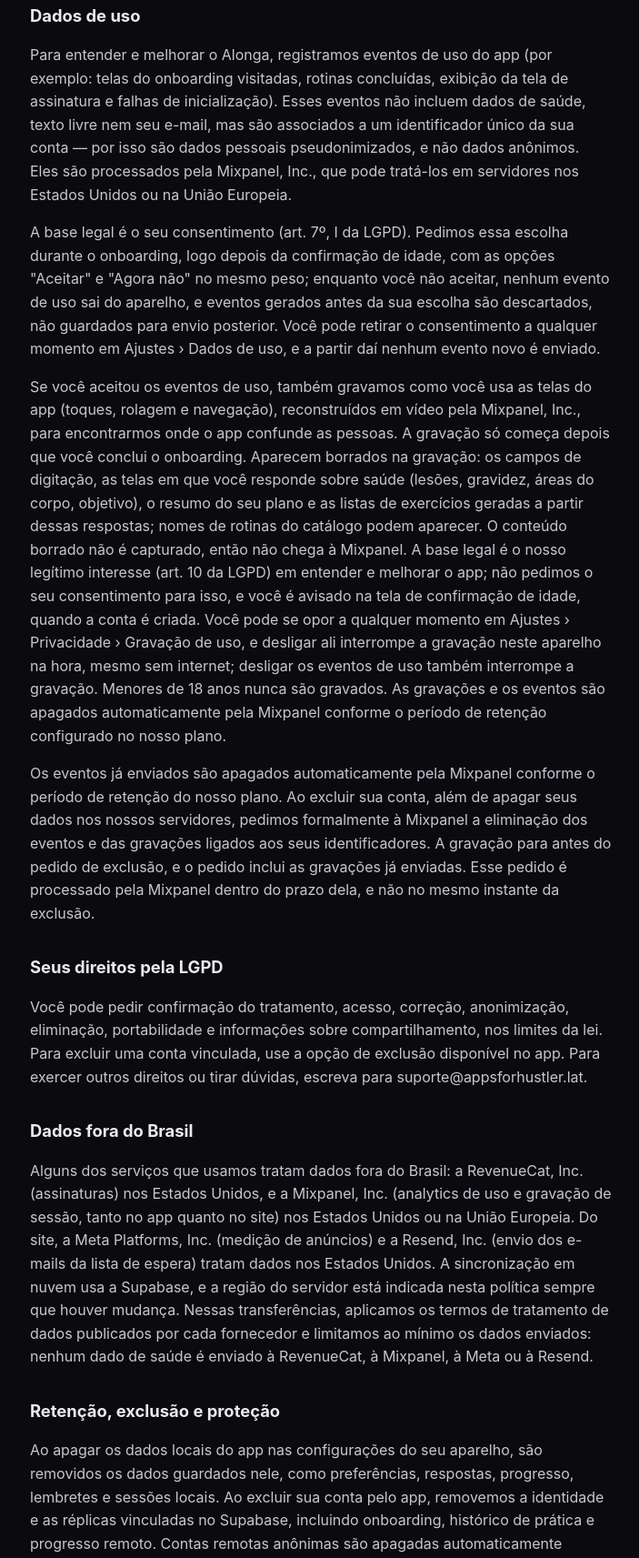
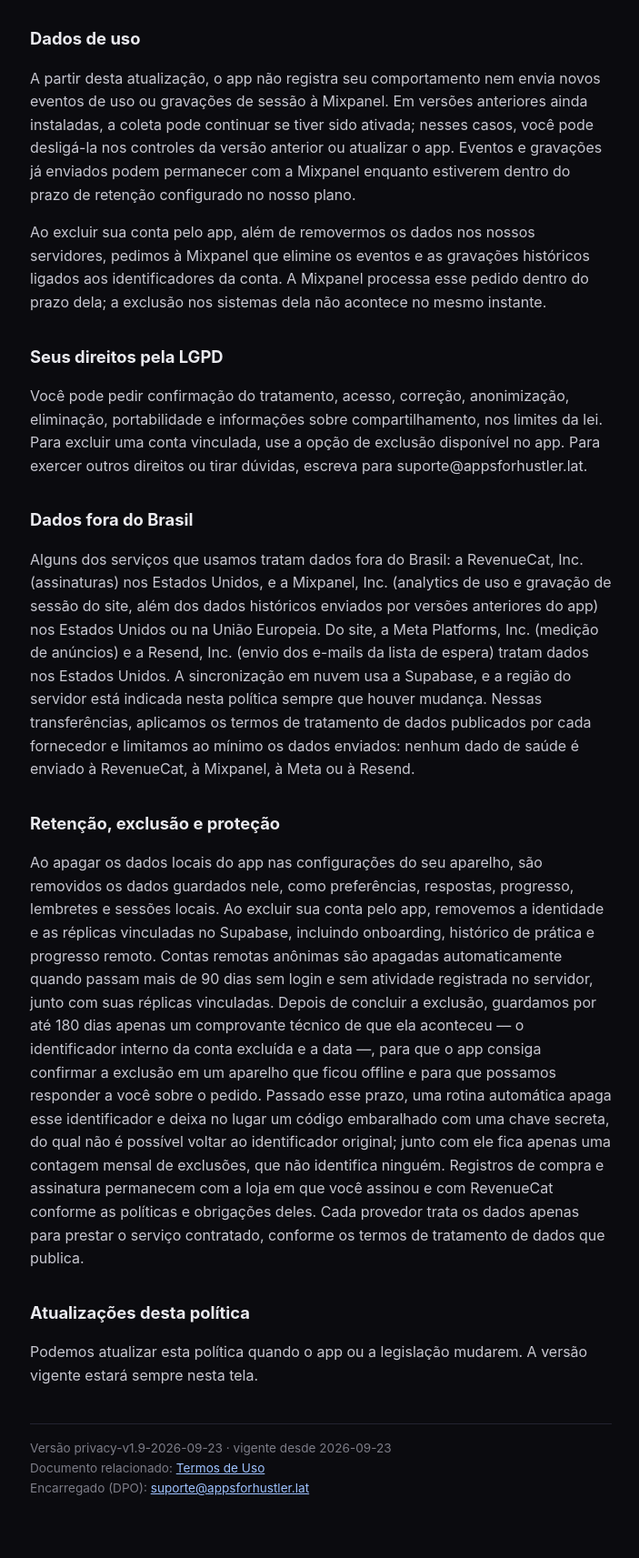
Before and after one commit to AppsForHustler/alonga-legal, a plain HTML site: page docs/privacidade/index.html in a window 1280 px wide. Shown: the part 2517-4230 px from the top of the page at 91% size, without its empty margins (287-990 px from the left). Drawn offline with Linux system fonts and the light colour scheme.

Commit message:
Publish privacy policy for no analytics app release

```diff
--- a/docs/privacidade/index.html
+++ b/docs/privacidade/index.html
@@ -4,8 +4,8 @@
 <meta charset="utf-8">
 <meta name="viewport" content="width=device-width, initial-scale=1">
 <title>Política de Privacidade — Alonga</title>
-<meta name="alonga-policy-version" content="privacy-v1.8-2026-09-05">
-<meta name="alonga-content-hash" content="d3ebbd0422df6e2772a6696985e0a8bb859b23f5151876cf95367c497012d419">
+<meta name="alonga-policy-version" content="privacy-v1.9-2026-09-23">
+<meta name="alonga-content-hash" content="f642049983a597cba860099bad1cbe3fdf398fc5c7f521ffc2e0b8113ec21b46">
 <meta name="robots" content="index, follow">
 <style>
   :root { color-scheme: dark; }
@@ -53,15 +53,13 @@
 <section>
 <h2>Site, lista de espera e gravação de sessão</h2>
 <p>Esta seção vale apenas para o nosso site (appsforhustler.lat/alonga-lp e páginas ligadas a ele), não para o aplicativo. Se você entra na lista de espera, guardamos o e-mail que você digitou, a origem da visita (parâmetros de campanha, como utm_source) e a data — com a finalidade de avisar quando o app abrir. A base legal é o seu consentimento (art. 7º, I da LGPD), e todo e-mail que enviamos traz um link de descadastro de um clique que apaga você da lista.</p>
-<p>No site também medimos o funil com a Mixpanel, Inc.: páginas vistas, cliques nos botões, respostas do quiz (que são escolhas em botões, não texto livre) e envio do formulário. Isso inclui gravação de sessão (session replay): um vídeo reconstruído da sua navegação no site, com movimento de mouse, rolagem e cliques, para entendermos onde as pessoas travam. Tudo o que é digitado em campos de formulário — inclusive o seu e-mail — é mascarado antes de sair do seu navegador e nunca chega à gravação. Não gravamos o conteúdo das requisições de rede. A gravação de sessão dentro do aplicativo está descrita na seção &quot;Dados de uso&quot;.</p>
+<p>No site também medimos o funil com a Mixpanel, Inc.: páginas vistas, cliques nos botões, respostas do quiz (que são escolhas em botões, não texto livre) e envio do formulário. Isso inclui gravação de sessão (session replay): um vídeo reconstruído da sua navegação no site, com movimento de mouse, rolagem e cliques, para entendermos onde as pessoas travam. Tudo o que é digitado em campos de formulário — inclusive o seu e-mail — é mascarado antes de sair do seu navegador e nunca chega à gravação. Não gravamos o conteúdo das requisições de rede. Esta coleta vale somente para o site; o app não registra comportamento nem envia novos eventos de uso ou gravações de sessão à Mixpanel nesta versão.</p>
 <p>Ainda no site, usamos o pixel da Meta Platforms, Inc. para medir o resultado dos nossos anúncios e alcançar públicos semelhantes. A base legal da medição do site e da gravação de sessão é o legítimo interesse (art. 10 da LGPD) em entender e melhorar a nossa comunicação. Você pode se opor a esse tratamento escrevendo para o contato desta política, e bloqueadores de rastreadores no navegador também impedem essa coleta. As gravações e os eventos do site são apagados automaticamente pela Mixpanel conforme o período de retenção do nosso plano, e o e-mail da lista de espera é apagado quando você se descadastra.</p>
 </section>
 <section>
 <h2>Dados de uso</h2>
-<p>Para entender e melhorar o Alonga, registramos eventos de uso do app (por exemplo: telas do onboarding visitadas, rotinas concluídas, exibição da tela de assinatura e falhas de inicialização). Esses eventos não incluem dados de saúde, texto livre nem seu e-mail, mas são associados a um identificador único da sua conta — por isso são dados pessoais pseudonimizados, e não dados anônimos. Eles são processados pela Mixpanel, Inc., que pode tratá-los em servidores nos Estados Unidos ou na União Europeia.</p>
-<p>A base legal é o seu consentimento (art. 7º, I da LGPD). Pedimos essa escolha durante o onboarding, logo depois da confirmação de idade, com as opções &quot;Aceitar&quot; e &quot;Agora não&quot; no mesmo peso; enquanto você não aceitar, nenhum evento de uso sai do aparelho, e eventos gerados antes da sua escolha são descartados, não guardados para envio posterior. Você pode retirar o consentimento a qualquer momento em Ajustes › Dados de uso, e a partir daí nenhum evento novo é enviado.</p>
-<p>Se você aceitou os eventos de uso, também gravamos como você usa as telas do app (toques, rolagem e navegação), reconstruídos em vídeo pela Mixpanel, Inc., para encontrarmos onde o app confunde as pessoas. A gravação só começa depois que você conclui o onboarding. Aparecem borrados na gravação: os campos de digitação, as telas em que você responde sobre saúde (lesões, gravidez, áreas do corpo, objetivo), o resumo do seu plano e as listas de exercícios geradas a partir dessas respostas; nomes de rotinas do catálogo podem aparecer. O conteúdo borrado não é capturado, então não chega à Mixpanel. A base legal é o nosso legítimo interesse (art. 10 da LGPD) em entender e melhorar o app; não pedimos o seu consentimento para isso, e você é avisado na tela de confirmação de idade, quando a conta é criada. Você pode se opor a qualquer momento em Ajustes › Privacidade › Gravação de uso, e desligar ali interrompe a gravação neste aparelho na hora, mesmo sem internet; desligar os eventos de uso também interrompe a gravação. Menores de 18 anos nunca são gravados. As gravações e os eventos são apagados automaticamente pela Mixpanel conforme o período de retenção configurado no nosso plano.</p>
-<p>Os eventos já enviados são apagados automaticamente pela Mixpanel conforme o período de retenção do nosso plano. Ao excluir sua conta, além de apagar seus dados nos nossos servidores, pedimos formalmente à Mixpanel a eliminação dos eventos e das gravações ligados aos seus identificadores. A gravação para antes do pedido de exclusão, e o pedido inclui as gravações já enviadas. Esse pedido é processado pela Mixpanel dentro do prazo dela, e não no mesmo instante da exclusão.</p>
+<p>A partir desta atualização, o app não registra seu comportamento nem envia novos eventos de uso ou gravações de sessão à Mixpanel. Em versões anteriores ainda instaladas, a coleta pode continuar se tiver sido ativada; nesses casos, você pode desligá-la nos controles da versão anterior ou atualizar o app. Eventos e gravações já enviados podem permanecer com a Mixpanel enquanto estiverem dentro do prazo de retenção configurado no nosso plano.</p>
+<p>Ao excluir sua conta pelo app, além de removermos os dados nos nossos servidores, pedimos à Mixpanel que elimine os eventos e as gravações históricos ligados aos identificadores da conta. A Mixpanel processa esse pedido dentro do prazo dela; a exclusão nos sistemas dela não acontece no mesmo instante.</p>
 </section>
 <section>
 <h2>Seus direitos pela LGPD</h2>
@@ -69,7 +67,7 @@
 </section>
 <section>
 <h2>Dados fora do Brasil</h2>
-<p>Alguns dos serviços que usamos tratam dados fora do Brasil: a RevenueCat, Inc. (assinaturas) nos Estados Unidos, e a Mixpanel, Inc. (analytics de uso e gravação de sessão, tanto no app quanto no site) nos Estados Unidos ou na União Europeia. Do site, a Meta Platforms, Inc. (medição de anúncios) e a Resend, Inc. (envio dos e-mails da lista de espera) tratam dados nos Estados Unidos. A sincronização em nuvem usa a Supabase, e a região do servidor está indicada nesta política sempre que houver mudança. Nessas transferências, aplicamos os termos de tratamento de dados publicados por cada fornecedor e limitamos ao mínimo os dados enviados: nenhum dado de saúde é enviado à RevenueCat, à Mixpanel, à Meta ou à Resend.</p>
+<p>Alguns dos serviços que usamos tratam dados fora do Brasil: a RevenueCat, Inc. (assinaturas) nos Estados Unidos, e a Mixpanel, Inc. (analytics de uso e gravação de sessão do site, além dos dados históricos enviados por versões anteriores do app) nos Estados Unidos ou na União Europeia. Do site, a Meta Platforms, Inc. (medição de anúncios) e a Resend, Inc. (envio dos e-mails da lista de espera) tratam dados nos Estados Unidos. A sincronização em nuvem usa a Supabase, e a região do servidor está indicada nesta política sempre que houver mudança. Nessas transferências, aplicamos os termos de tratamento de dados publicados por cada fornecedor e limitamos ao mínimo os dados enviados: nenhum dado de saúde é enviado à RevenueCat, à Mixpanel, à Meta ou à Resend.</p>
 </section>
 <section>
 <h2>Retenção, exclusão e proteção</h2>
@@ -80,7 +78,7 @@
 <p>Podemos atualizar esta política quando o app ou a legislação mudarem. A versão vigente estará sempre nesta tela.</p>
 </section>
 <p class="meta">
-  Versão privacy-v1.8-2026-09-05 · vigente desde 2026-09-05<br>
+  Versão privacy-v1.9-2026-09-23 · vigente desde 2026-09-23<br>
   Documento relacionado: <a href="https://appsforhustler.github.io/alonga-legal/termos/">Termos de Uso</a><br>
   Encarregado (DPO): <a href="mailto:suporte@appsforhustler.lat">suporte@appsforhustler.lat</a>
 </p>
```
